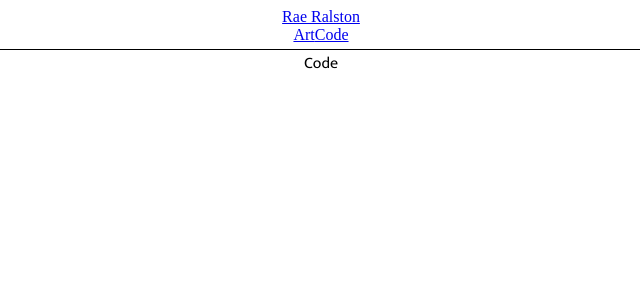
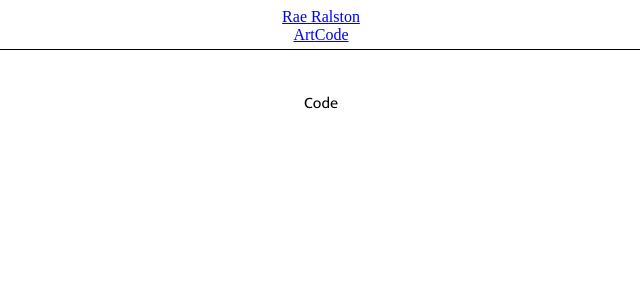
Before and after one commit to rae-ralston/rrcom, a React (Create React App) app: page /code in a window 1280 px wide. Shown: the top 300 px of the page, without its empty margins (319-959 px from the left). Built offline with nearby package versions, Linux system fonts and the light colour scheme.

Commit message:
feat: add art/code pages

```diff
--- a/src/App.js
+++ b/src/App.js
@@ -1,8 +1,8 @@
 import { Routes, Route } from "react-router-dom";
-import Art from "./components/art";
-import Code from "./components/code";
 import Landing from "./components/landing";
 import Navigation from "./components/nav";
+import Art from "./components/page.art";
+import Code from "./components/page.code";
 import ViewContext from "./hooks/view-context";
 import useViewContext from "./hooks/use-view-context";
 
--- a/src/components/art.js
+++ /dev/null
@@ -1,3 +0,0 @@
-const Art = () => <div>Art</div>;
-
-export default Art;
--- a/src/components/code.js
+++ /dev/null
@@ -1,3 +0,0 @@
-const Code = () => <div>Code</div>;
-
-export default Code;
--- /dev/null
+++ b/src/components/page.art.js
@@ -0,0 +1,5 @@
+import Page from "./page.container";
+
+const Art = () => <Page>Art</Page>;
+
+export default Art;
--- /dev/null
+++ b/src/components/page.code.js
@@ -0,0 +1,5 @@
+import Page from "./styles/page";
+
+const Code = () => <Page>Code</Page>;
+
+export default Code;
--- /dev/null
+++ b/src/components/page.container.js
@@ -0,0 +1,11 @@
+import { useContext } from "react";
+import ViewContext from "../hooks/view-context";
+import PageContainer from "./styles/page";
+
+const Page = ({ children }) => {
+  const view = useContext(ViewContext);
+
+  return <PageContainer type={view.type}>{children}</PageContainer>;
+};
+
+export default Page;
--- /dev/null
+++ b/src/components/styles/page.js
@@ -0,0 +1,13 @@
+import styled from "@emotion/styled";
+
+export default styled.article`
+  height: calc(100vh - 28px);
+  padding: 40px;
+  background-color: ${(props) => props.background};
+  color: ${(props) => props.mainText};
+
+  h1 {
+    font-size: 50px;
+    ${(props) => props.headlineFont}
+  }
+`;
```
